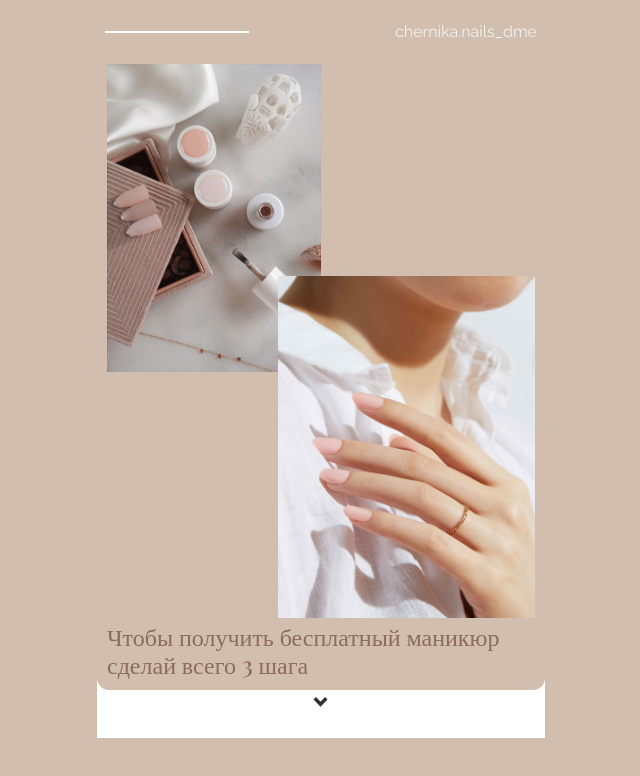
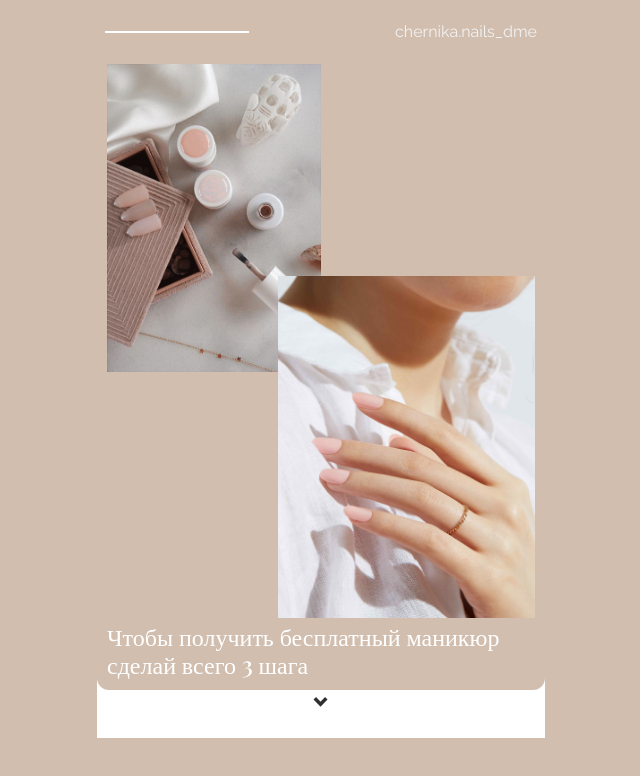
Before and after one commit to kdvornichenko/dmd-landing, a website: page index.html in a window 1280 px wide. Shown: the whole page, without its empty margins (319-959 px from the left). Drawn offline with nearby package versions, Linux system fonts and the light colour scheme.

Commit message:
text color

```diff
--- a/index.html
+++ b/index.html
@@ -58,7 +58,7 @@
 					/>
 				</div>
 				<h1
-					class="mt-1 inline-block font-playfair font-medium text-2xl leading-7 text-[#8d6b5e]"
+					class="mt-1 inline-block font-playfair font-medium text-2xl leading-7 text-white"
 				>
 					Чтобы получить бесплатный маникюр сделай всего 3 шага
 				</h1>
```
Also changed, not shown: output.css.
